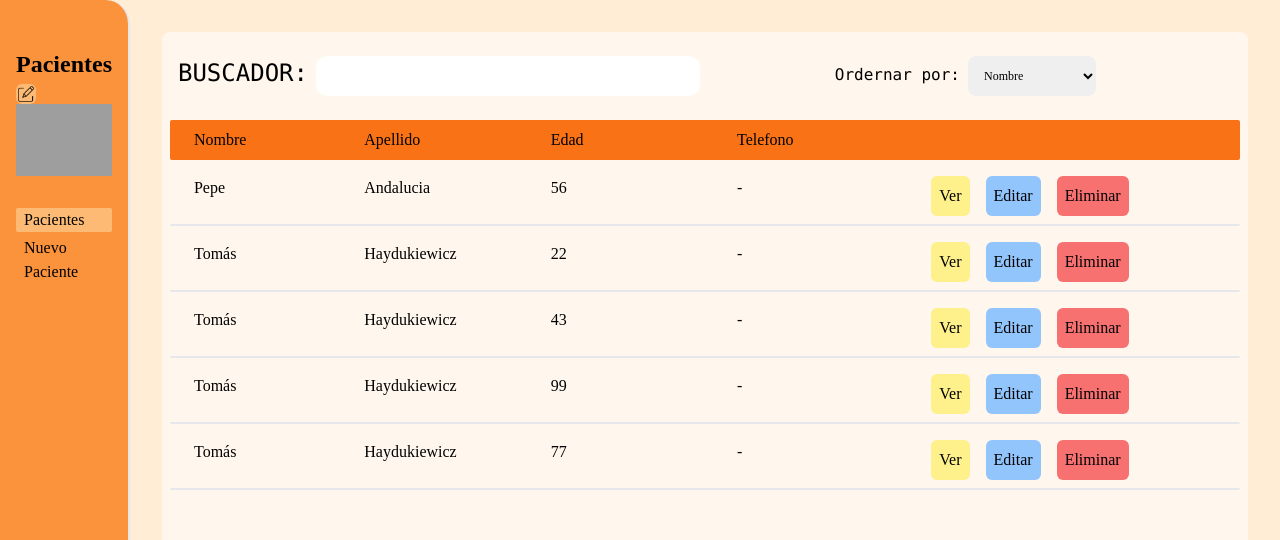
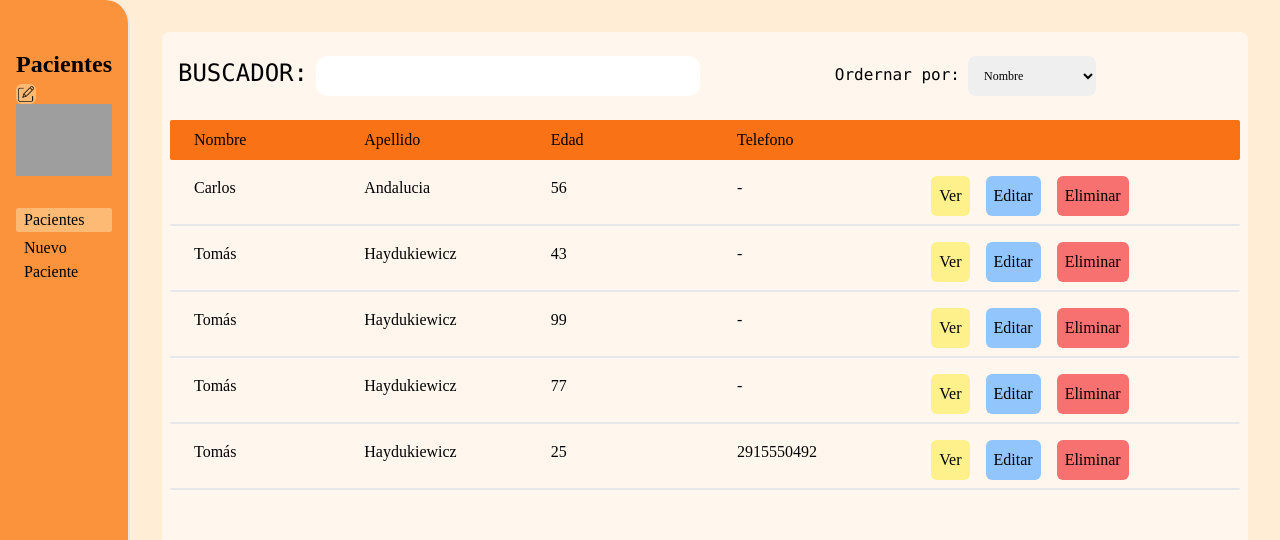
Before and after one commit to TomasHaydu/Pacientes-REDUX, a React (Create React App) app: page / in a window 1280 px wide. Shown: the top 540 px of the page. Built offline with nearby package versions, Linux system fonts and the light colour scheme; data requests are answered from the project's data file; grey boxes are pictures that could not be loaded.

Commit message:
correccion de errores SessionPAyment

```diff
--- a/db.json
+++ b/db.json
@@ -1,20 +1,5 @@
 {
   "posts": [
-    {
-      "nombre": "Tomás",
-      "apellido": "Haydukiewicz",
-      "domicilio": "",
-      "edad": 22,
-      "dni": "",
-      "telefono": "",
-      "diagnostico": "",
-      "obraSocial": "",
-      "derivacion": "",
-      "tratamientoComplementario": "",
-      "observaciones": "",
-      "session": [],
-      "id": 1
-    },
     {
       "nombre": "Tomás",
       "apellido": "Haydukiewicz",
@@ -27,7 +12,14 @@
       "derivacion": "",
       "tratamientoComplementario": "",
       "observaciones": "",
-      "session": [],
+      "session": [
+        {
+          "date": "2023-01-25",
+          "isChecked": true,
+          "payment": "mp",
+          "id": "i94t06wdfjldjjefyh"
+        }
+      ],
       "id": 2
     },
     {
@@ -61,7 +53,7 @@
       "id": 4
     },
     {
-      "nombre": "Pepe",
+      "nombre": "Carlos",
       "apellido": "Andalucia",
       "domicilio": "",
       "edad": 56,
@@ -72,8 +64,21 @@
       "derivacion": "",
       "tratamientoComplementario": "",
       "observaciones": "",
-      "session": [],
       "id": 7
+    },
+    {
+      "nombre": "Tomás",
+      "apellido": "Haydukiewicz",
+      "domicilio": "Sanchez de Loria 155",
+      "edad": 25,
+      "dni": 40769558,
+      "telefono": "2915550492",
+      "diagnostico": "Trastorno de atencion",
+      "obraSocial": "Accord Salud",
+      "derivacion": "nadie",
+      "tratamientoComplementario": "fonoaudiologia",
+      "observaciones": "",
+      "id": 8
     }
   ],
   "comments": [
--- a/src/components/SessionPayment.js
+++ b/src/components/SessionPayment.js
@@ -1,16 +1,12 @@
 import { useState } from "react";
-import { useDispatch} from "react-redux";
+import { useDispatch } from "react-redux";
 import { insertPatientSession } from "../features/patient/patientSlice";
 
-const SessionPayment = ({patient}) => {
-
-
+const SessionPayment = ({ patient }) => {
   const dispatch = useDispatch();
 
   const [date, setDate] = useState("");
-  const [check, setCheck] = useState(true);
   const [payment, setPayment] = useState("");
-
   const [isChecked, setIsChecked] = useState(false);
 
   const idGenerator = () => {
@@ -24,14 +20,18 @@ const SessionPayment = ({patient}) => {
 
     const id = idGenerator();
 
-    const thisSession = {
+    let thisSession = {
       date,
-      check,
+      isChecked,
       payment,
       id,
     };
 
-    dispatch(insertPatientSession(thisSession, patient));
+    let patientMut = {...patient}
+    patientMut.session = [...patientMut.session]
+    patientMut.session.push(thisSession)
+
+    dispatch(insertPatientSession(patientMut));
   };
 
   const handleSubmit = (e) => {
@@ -39,12 +39,12 @@ const SessionPayment = ({patient}) => {
 
     newSession();
 
-    setDate("");
-    setCheck(true);
+    setDate("2023-01-31");
+    setIsChecked(false);
     setPayment("");
   };
 
-  const handleEdit = () => {};
+  const handleEdit = () => { };
 
   return (
     <div className="bg-fuchsia-100 rounded-lg mx-8 my-4">
@@ -58,7 +58,11 @@ const SessionPayment = ({patient}) => {
             type="date"
             required
             className="hover:bg-slate-100 ml-4 p-0.5 my-1 border-2  border-zinc-300"
-            onChange={(e) => setDate(e.target.value)}
+            onChange={(e) => {
+              console.log(e.target.value)
+              setDate(e.target.value)
+            }}
+            value={date}
           />
         </div>
         <div>
@@ -69,7 +73,6 @@ const SessionPayment = ({patient}) => {
             checked={isChecked}
             onChange={(e) => {
               setIsChecked(!isChecked);
-              setCheck(e.target.checked);
             }}
           />
         </div>
@@ -79,6 +82,7 @@ const SessionPayment = ({patient}) => {
             type="text"
             className="hover:bg-slate-100 ml-4 w-2/5 my-1 border-2 p-1 border-zinc-300"
             onChange={(e) => setPayment(e.target.value)}
+            value={payment}
           />
         </div>
 
--- a/src/features/patient/patientSlice.js
+++ b/src/features/patient/patientSlice.js
@@ -156,14 +156,10 @@ export const patientsOrder = (order) => (dispatch) => {
   dispatch(setPatientsList(order));
 };
 
-export const insertPatientSession = (thisSession, patient) => (dispatch) => {
-    const copyPatient = {...patient}
+export const insertPatientSession = (patient) => (dispatch) => {
+   axios
+    .put(`http://localhost:4000/posts/${patient.id}`, patient )
+    .catch((error) => console.log(error))
 
-    console.log(copyPatient.session.push({"hola":2}))
-
-
-
-  // axios
-  // .put(`http://localhost:4000/posts/${patient.id}`, )
-  // .catch((error) => console.log(error))
+    dispatch(editPatients(patient))
 }
--- a/src/pages/EditPatient.js
+++ b/src/pages/EditPatient.js
@@ -1,4 +1,5 @@
-import { useEffect } from "react";
+/* eslint-disable eqeqeq */
+
 import { useSelector } from "react-redux";
 import { useParams } from "react-router-dom";
 import Forms from "../components/Forms";
--- a/src/pages/InfoPatient.js
+++ b/src/pages/InfoPatient.js
@@ -1,3 +1,5 @@
+/* eslint-disable eqeqeq */
+
 import { useSelector } from "react-redux";
 import { useParams } from "react-router-dom";
 import SessionPayment from "../components/SessionPayment";
@@ -7,7 +9,8 @@ const InfoPatient = () => {
   const { id } = useParams();
 
   const patients = useSelector((state) => (state.patients.patients))
-  const patient = patients.find(async patient => await patient.id === id)
+
+  const patient = patients.find(patient => patient.id == id)
 
   return (
     <div className="">
```
